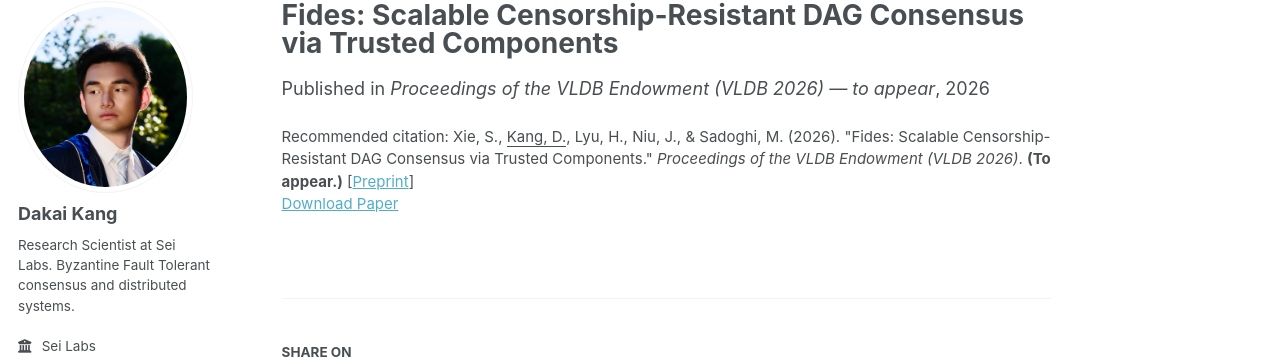
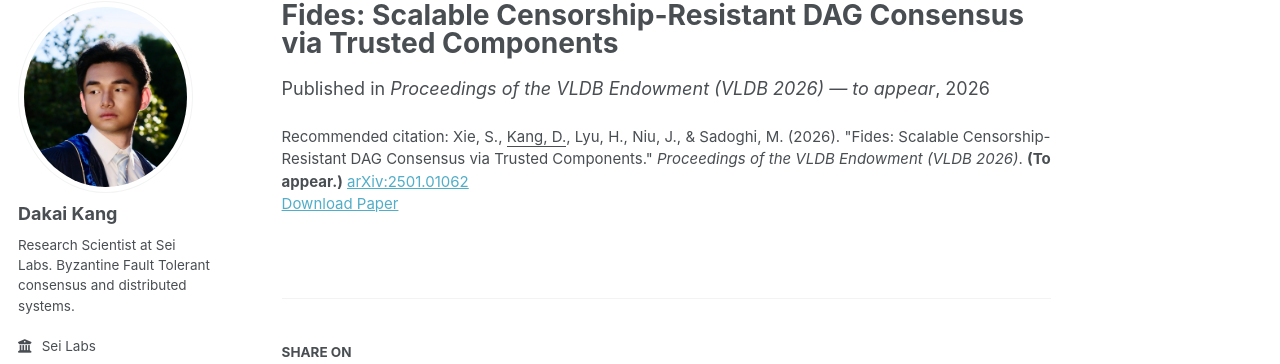
Before and after one commit to DakaiKang/dakaikang.github.io, a Jekyll site: the page built from _publications/2025-fides.md, in a window 1280 px wide. Shown: the part 98-462 px from the top of the page. Built offline with Jekyll 4.4.1, drawn with Linux system fonts in a browser that asks for light colours; some web fonts are replaced; a script bundle is joined from its source files by our own code; library files that are not in the unit come from our copies.

Commit message:
Fides publication: surface arXiv identifier explicitly
Render the arXiv link as "arXiv:2501.01062" (linked to the abstract
page) instead of the ambiguous "[Preprint]" label on the website, and
as a hyperlinked "arXiv:2501.01062" instead of a raw URL in the CV
PDF. Same target URL — just makes the identifier discoverable at a
glance while the paper is still "to appear" at VLDB 2026.

Co-Authored-By: Claude Opus 4.7 (1M context) <noreply@anthropic.com>

```diff
--- a/_publications/2025-fides.md
+++ b/_publications/2025-fides.md
@@ -7,5 +7,5 @@ excerpt: 'Scalable censorship-resistant DAG consensus using trusted hardware com
 date: 2026-08-01
 venue: 'Proceedings of the VLDB Endowment (VLDB 2026) — to appear'
 paperurl: 'https://arxiv.org/abs/2501.01062'
-citation: 'Xie, S., <u>Kang, D.</u>, Lyu, H., Niu, J., & Sadoghi, M. (2026). &quot;Fides: Scalable Censorship-Resistant DAG Consensus via Trusted Components.&quot; <i>Proceedings of the VLDB Endowment (VLDB 2026)</i>. <strong>(To appear.)</strong> [<a href="https://arxiv.org/abs/2501.01062">Preprint</a>]'
+citation: 'Xie, S., <u>Kang, D.</u>, Lyu, H., Niu, J., & Sadoghi, M. (2026). &quot;Fides: Scalable Censorship-Resistant DAG Consensus via Trusted Components.&quot; <i>Proceedings of the VLDB Endowment (VLDB 2026)</i>. <strong>(To appear.)</strong> <a href="https://arxiv.org/abs/2501.01062">arXiv:2501.01062</a>'
 ---
```
Also changed, not shown: 1 other file.
